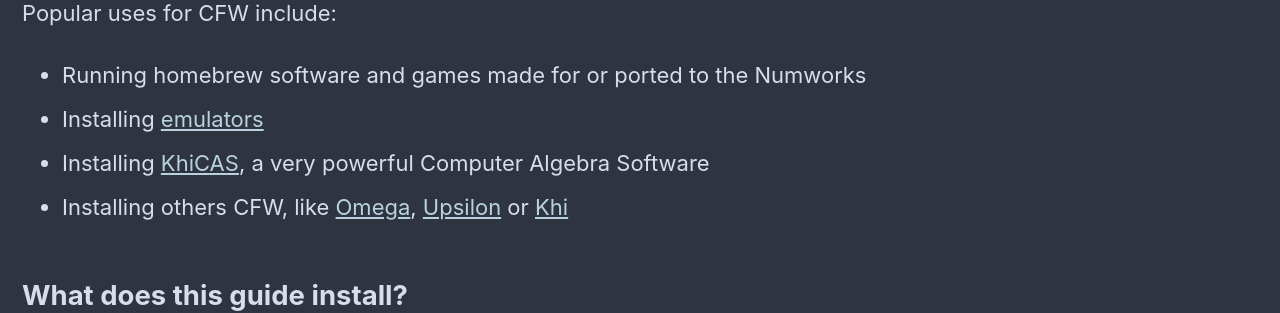
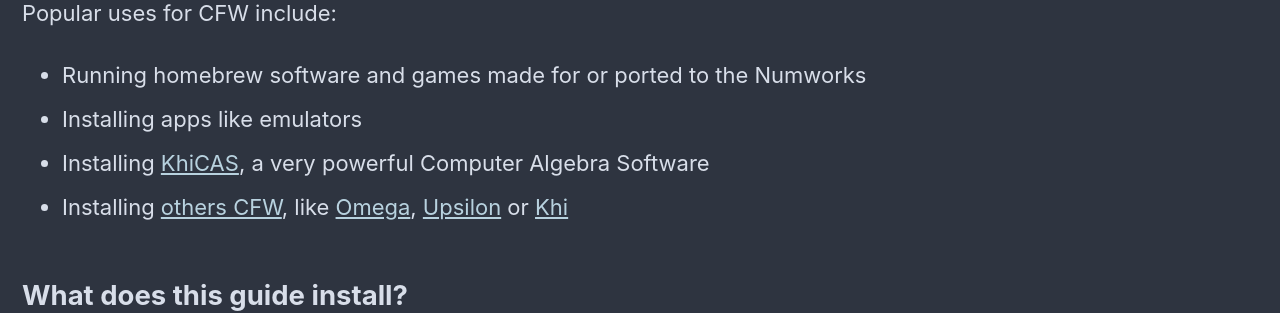
Before and after one commit to Omega-Numworks/Omega-Guide, a Jekyll site: the page built from _pages/en_US/home.md, in a window 1280 px wide. Shown: the part 895-1208 px from the top of the page. Built offline with Jekyll 4.4.1, drawn with Linux system fonts in a browser that asks for light colours; comment, search, counter and statistics services are not loaded.

Commit message:
Update home.md

```diff
--- a/_pages/en_US/home.md
+++ b/_pages/en_US/home.md
@@ -19,9 +19,9 @@
 Popular uses for CFW include:
 
 * Running homebrew software and games made for or ported to the Numworks
-* Installing [emulators](https://external.getomega.dev/)
+* Installing apps like emulators
 * Installing [KhiCAS](https://www-fourier.univ-grenoble-alpes.fr/~parisse/numworks/khicasnw.html), a very powerful Computer Algebra Software
-* Installing others CFW, like [Omega](https://getomega.dev), [Upsilon](https://getupsilon.web.app/) or [Khi](https://www-fourier.univ-grenoble-alpes.fr/~parisse/nws.html)
+* Installing [others CFW](choose-a-cfw), like [Omega](omega), [Upsilon](upsilon) or [Khi](https://www-fourier.univ-grenoble-alpes.fr/~parisse/nws.html)
 
 ## What does this guide install?
 
```
